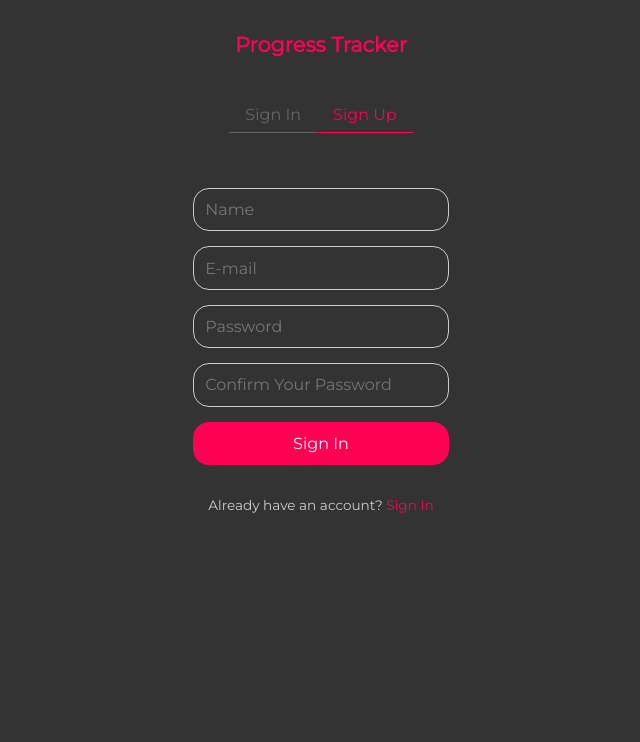
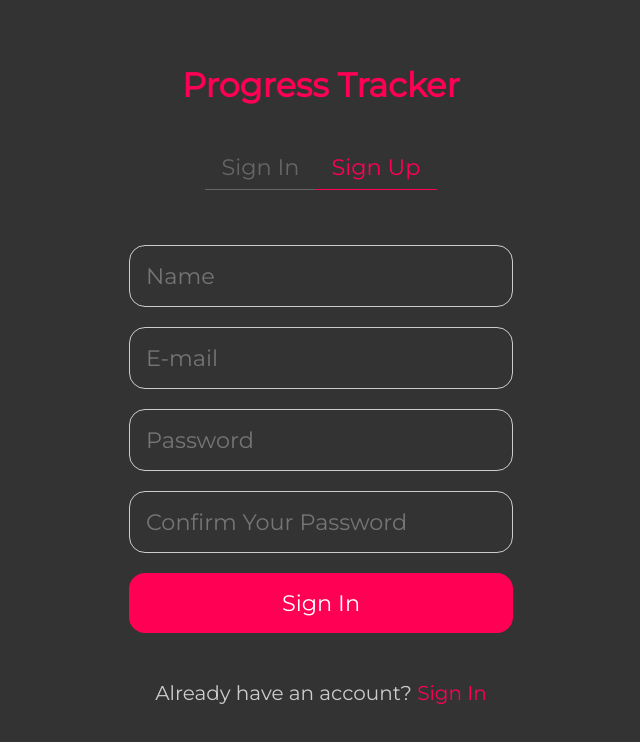
Before and after one commit to patrik-pk/progress-tracker, a React (Create React App) app in the folder client/: page /register in a window 1280 px wide. Shown: the top 742 px of the page, without its empty margins (319-959 px from the left). Built offline with nearby package versions, Linux system fonts and the light colour scheme.

Commit message:
media queries for auth

```diff
--- a/client/src/components/Auth/Styles.js
+++ b/client/src/components/Auth/Styles.js
@@ -6,6 +6,7 @@ import {
     LIGHT,
     PINK
 } from '../../shared/style/Colors'
+import device from '../../shared/style/MediaQueries'
 
 export const AuthSection = styled.section`
     display: flex;
@@ -21,6 +22,19 @@ export const Logo = styled.h3`
     text-align center;
     font-size: 1.3rem;
     color: ${PINK};
+
+    @media ${device.small} {
+        margin-top: 4rem;
+        font-size: 1.6rem;
+    }
+
+    @media ${device.medium} {
+        font-size: 1.8rem;
+    }
+
+    @media ${device.medium} {
+        font-size: 2.1rem;
+    }
 `
 
 export const Options = styled.div`
@@ -36,12 +50,28 @@ export const OptionLink = styled(NavLink)`
         border-color: ${PINK};
         color: ${PINK};
     }
+
+    @media ${device.small} {
+        font-size: 1.2rem;
+    }
+
+    @media ${device.medium} {
+        font-size: 1.4rem;
+    }
 `
 
 export const AuthForm = styled.form.attrs(props => ({
     className: props.className
 }))`
     width: 16rem;
+
+    @media ${device.small} {
+        width: 20rem;
+    }
+
+    @media ${device.medium} {
+        width: 24rem;
+    }
 `
 
 export const Input = styled.input`
@@ -54,6 +84,17 @@ export const Input = styled.input`
     border: 1px ${LIGHT} solid;
     border-radius: 1rem;
     color: ${LIGHT};
+
+    @media ${device.small} {
+        padding: 0.9rem;
+        font-size: 1.2rem;
+    }
+
+    @media ${device.medium} {
+        padding: 1rem;
+        font-size: 1.4rem;
+        margin-bottom: 20px;
+    }
 `
 
 export const SubmitButton = styled.button`
@@ -63,13 +104,34 @@ export const SubmitButton = styled.button`
     color: white;
     font-size: 1rem;
     border-radius: 1rem;
+
+    @media ${device.small} {
+        padding: 0.9rem;
+        font-size: 1.2rem;
+    }
+
+    @media ${device.medium} {
+        padding: 1rem;
+        font-size: 1.4rem;
+    }
 `
 
 export const Paragraph = styled.p`
     margin-top: 2rem;
+    margin-bottom: 3rem;
     font-size: 0.85rem;
     text-align: center;
     color: ${LIGHT};
+
+    @media ${device.small} {
+        margin-top: 3rem;
+        margin-bottom: 4rem;
+        font-size: 1rem;
+    }
+
+    @media ${device.medium} {
+        font-size: 1.25rem;
+    }
 `
 
 export const Colored = styled.span`
--- /dev/null
+++ b/client/src/shared/style/MediaQueries.js
@@ -0,0 +1,15 @@
+const size = {
+    small: '500px',
+    medium: '768px',
+    large: '992px',
+    extraLarge: '1200px',
+}
+
+const device = {
+    small: `(min-width: ${size.small})`,
+    medium: `(min-width: ${size.medium})`,
+    large: `(min-width: ${size.large})`,
+    extraLarge: `(min-width: ${size.extraLarge})`,
+}
+
+export default device
```
Also changed, not shown: 1 other file (tests, documents, lock files or other folders).
